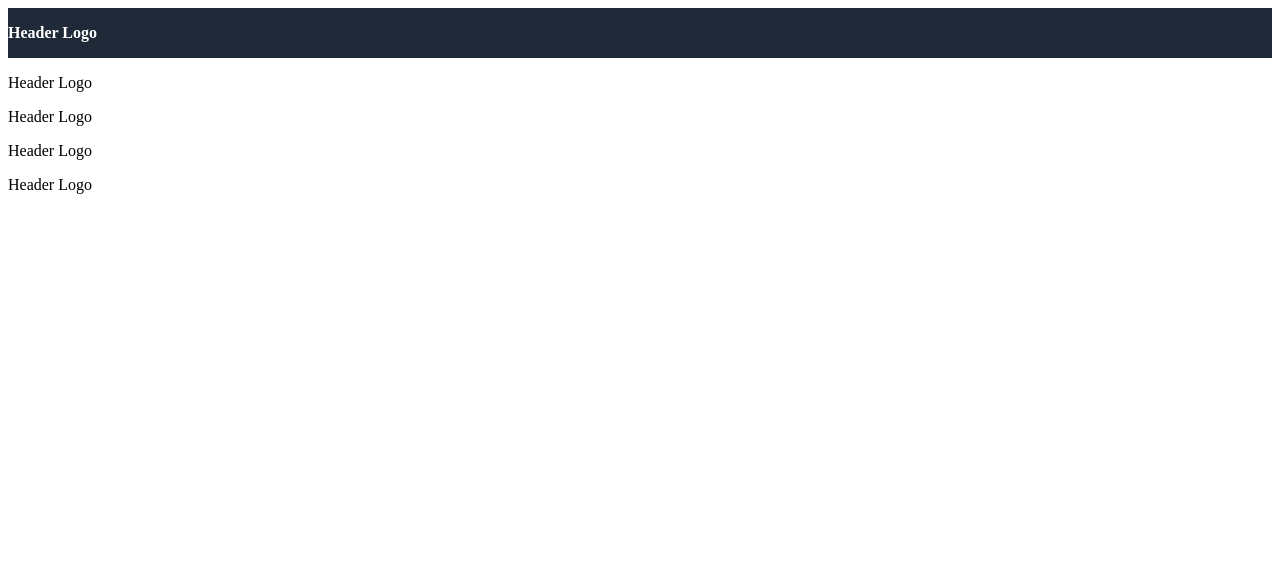
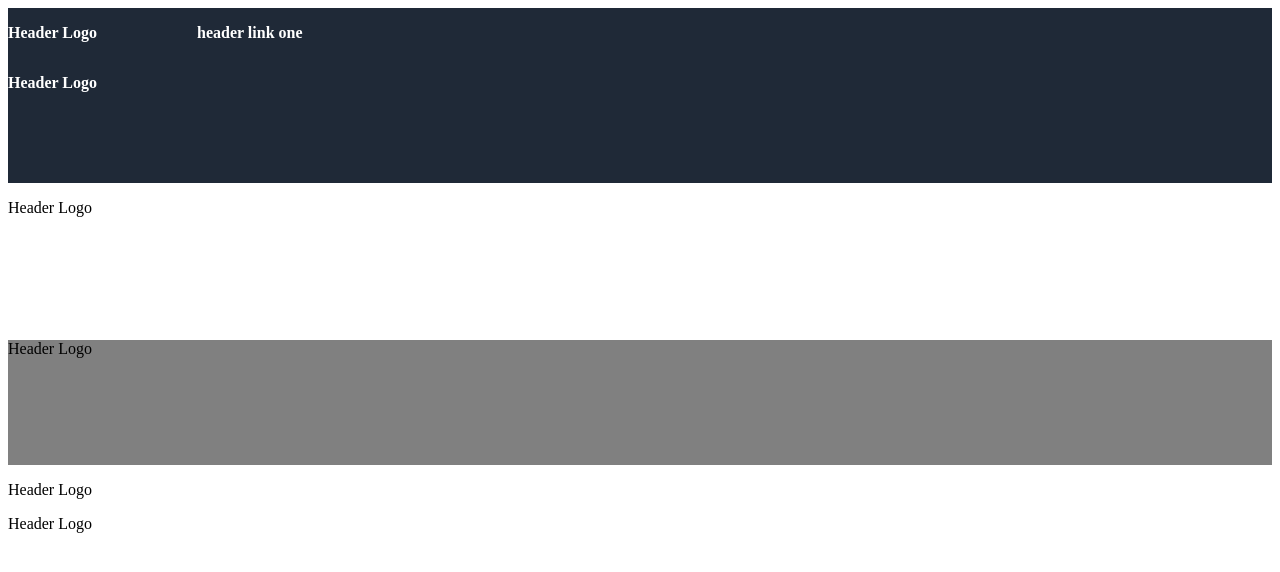
Before and after one commit to augustburke22/UpdatedLandingPage, a plain HTML site: page index.html in a window 1280 px wide. Drawn offline with Linux system fonts and the light colour scheme.

Commit message:
index.html

```diff
--- a/index.html
+++ b/index.html
@@ -10,40 +10,52 @@
 </head>
 
 <body>
-    <header class="section1">
+    <div class="section1">
 
         <div id="text1">
             <p>Header Logo</p>
         </div>
-    </header>
 
-    <header class="section2">
+        <div id="headerlink1">
+            <p>header link one</p>
+        </div>
+
+    </div>
+
+    <div class="section2">
 
         <div id="text2">
             <p>Header Logo</p>
         </div>
-    </header>
+    </div>
 
-    <header class="section3">
+    <div class="section3">
 
         <div id="text3">
             <p>Header Logo</p>
         </div>
-    </header>
+    </div>
 
-    <header class="section4">
+    <div class="section4">
 
         <div id="text4">
             <p>Header Logo</p>
         </div>
-    </header>
+    </div>
 
-    <header class="section5">
+    <div class="section5">
 
         <div id="text5">
             <p>Header Logo</p>
         </div>
-    </header>
+    </div>
+
+    <div class="section6">
+
+        <div id="text5">
+            <p>Header Logo</p>
+        </div>
+    </div>
 
 </body>
 </html>
--- a/styles.css
+++ b/styles.css
@@ -18,7 +18,9 @@ Quote Text: 36px light italic #1F2937
 
 .section1{
     background-color: #1f2937;
-    border: 10px;
+    display: flex;
+    gap: 100px;
+    border: 4px red;
 }
 
 #text1{
@@ -28,17 +30,33 @@ Quote Text: 36px light italic #1F2937
     display: inline-block;
 }
 
+#headerlink1{
+    border: red;
+    color: white;
+    font-weight: bold;
+
+
+}
+
 .section2{
-
+    background-color: #1f2937;
+    border: 10px;
+    height: 125px;
 
 }
 
 #text2{
 
+    border: red;
+    color: white;
+    font-weight: bold;
+    display: inline-block;
 }
 
 .section3{
-
+    background-color: white;
+    border: 10px;
+    height: 125px;
 
 }
 
@@ -47,7 +65,9 @@ Quote Text: 36px light italic #1F2937
 }
 
 .section4{
-
+    background-color: gray;
+    border: 10px;
+    height: 125px;
 
 }
 
@@ -63,3 +83,7 @@ Quote Text: 36px light italic #1F2937
 #text5{
 
 }
+
+.section6{
+
+}
```
